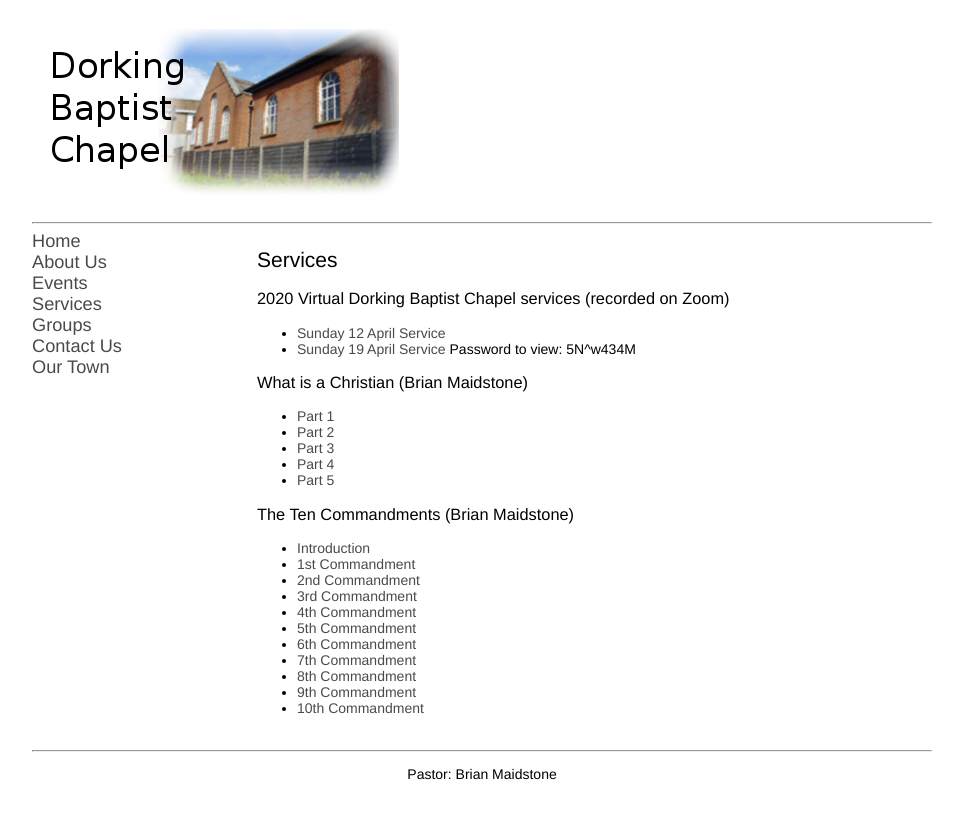
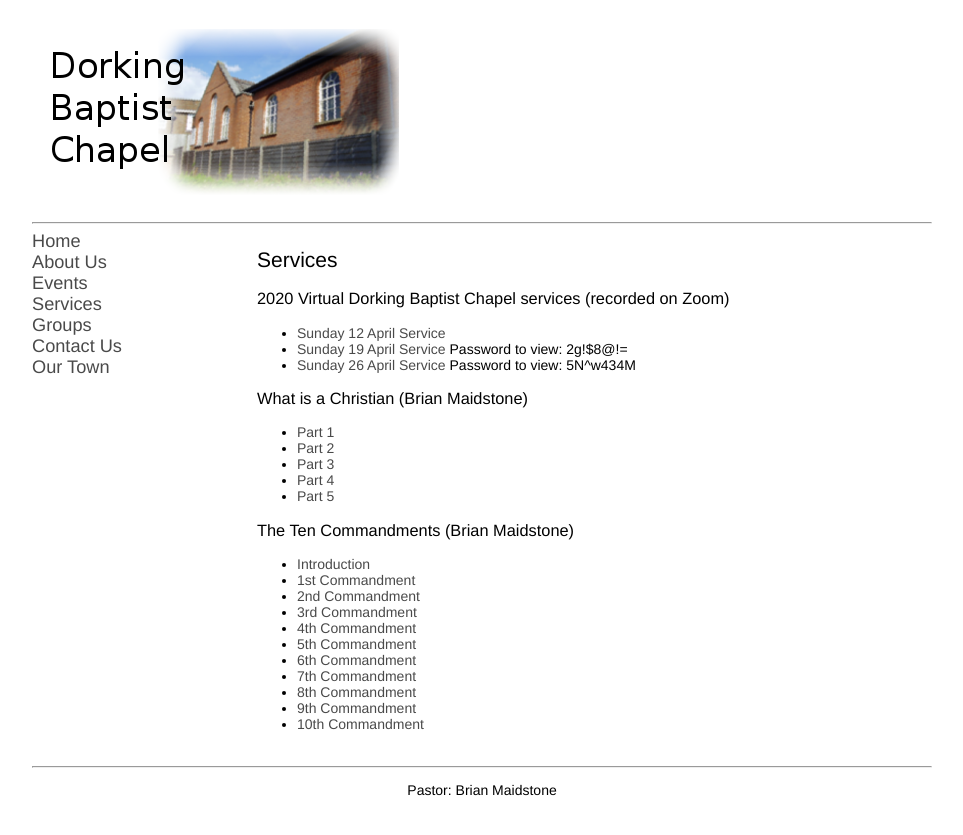
Before and after one commit to pandastreet/dorkingbaptistchapel.org.uk, a Jekyll site: the page built from services.md, in a window 1280 px wide. Shown: the top 835 px of the page, without its empty margins (158-1121 px from the left). Built offline with Jekyll 4.4.1, drawn with Linux system fonts in a browser that asks for light colours; our own code applies the rules of GitHub Pages for plain Markdown files.

Commit message:
Update services.md

```diff
--- a/services.md
+++ b/services.md
@@ -6,7 +6,8 @@ layout: default
 
 ### 2020 Virtual Dorking Baptist Chapel services (recorded on Zoom)
 * [Sunday 12 April Service](https://us02web.zoom.us/rec/share/wdx-N6_P5GpIfInp2kbDfp8KRLXIX6a823AYq6Ffmhy3LJVY6esqm_Bmg9qWMZ9R)
-* [Sunday 19 April Service](https://us02web.zoom.us/rec/share/-cZsMqrBr0NLEp2S0nneYIF6HoP8X6a81nRM__ZYzR7UZokanoDBuTIqyj_HtjrH) Password to view: 5N^w434M
+* [Sunday 19 April Service](https://us02web.zoom.us/rec/share/9M8qEaHJ0jtLTKPg1xvSWfMjPtj6eaa8hyFNq6VeyUfWWhV7YqRFFSfMEHFEH7G7) Password to view: 2g!$8@!=
+* [Sunday 26 April Service](https://us02web.zoom.us/rec/share/-cZsMqrBr0NLEp2S0nneYIF6HoP8X6a81nRM__ZYzR7UZokanoDBuTIqyj_HtjrH) Password to view: 5N^w434M
 
 ### What is a Christian (Brian Maidstone)
 
```
